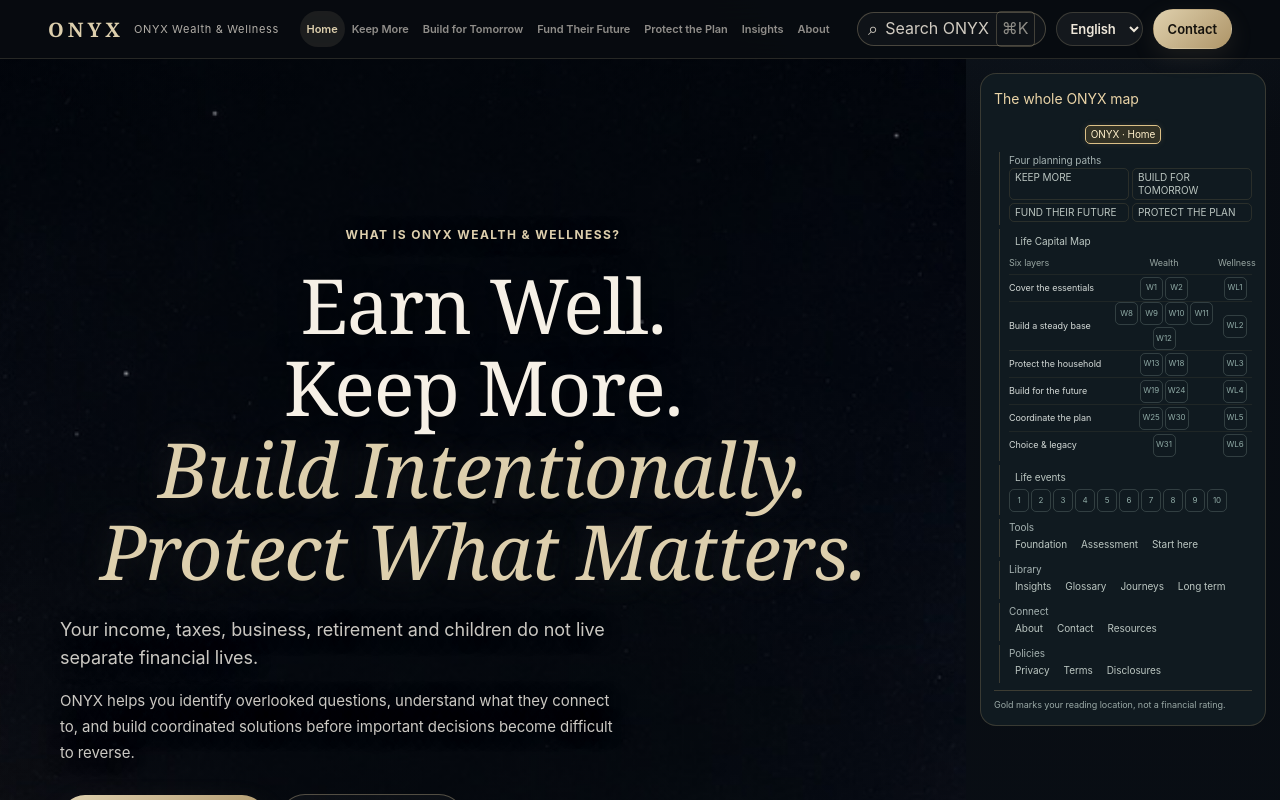
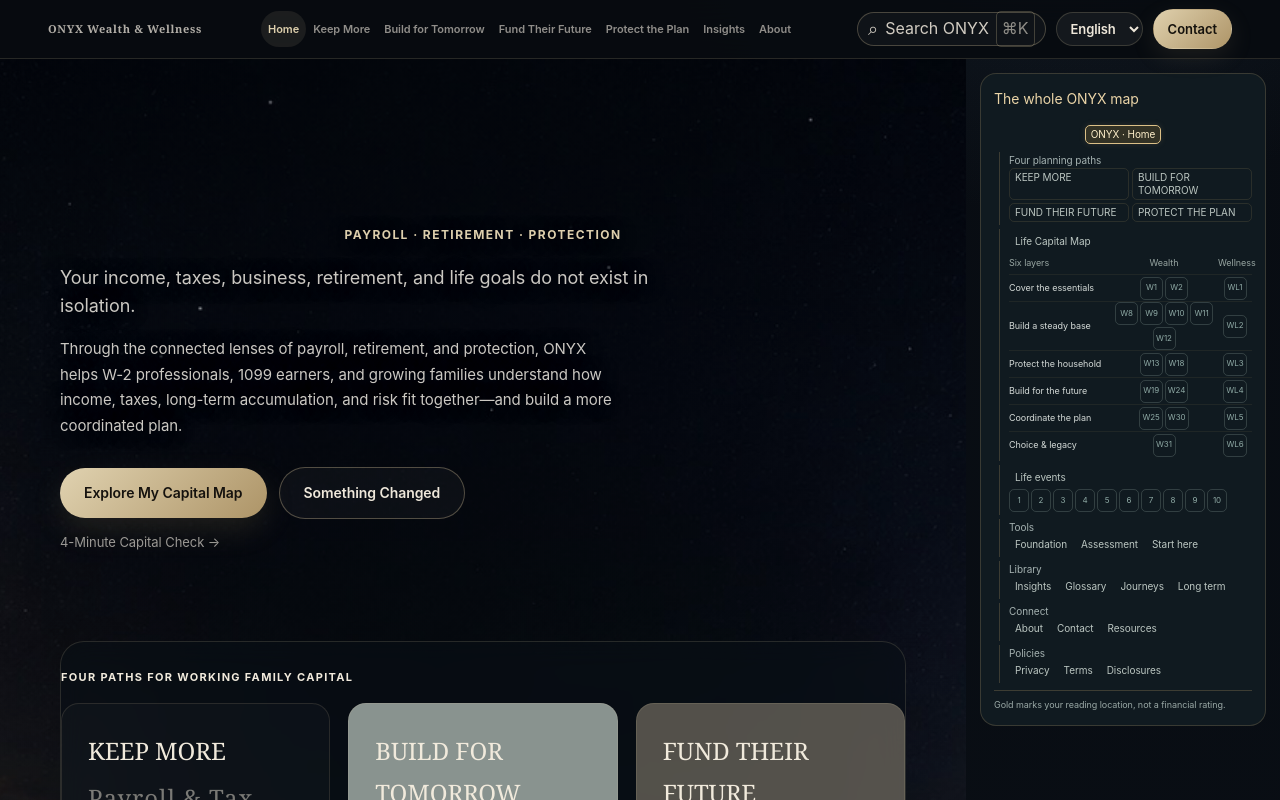
Before and after one commit to Lifamily777/onyx-website, a React (Vite) app: page / in a window 1280 px wide. Shown: the top 800 px of the page. Built offline with nearby package versions, Linux system fonts and the light colour scheme.

Commit message:
refine ONYX homepage and navigation copy

```diff
--- a/src/components/CapitalAssessmentPage.jsx
+++ b/src/components/CapitalAssessmentPage.jsx
@@ -136,7 +136,7 @@
     <h1><Localized en={<>Your Capital Map is ready.</>} zh={<>你的家庭资本地图已经生成。</>} /></h1>
     <p><Localized en={<>We’ve reviewed all six layers of your capital structure.</>} zh={<>我们已经梳理了你家庭资本结构的六个层次。</>} /></p>
     <div className={styles.previewList}><p><LocaleLabel value={"Next, we’ll show:"} /></p><ul><Localized en={<><li>your Capital Ladder</li><li>your Primary Capital Position</li><li>what your next dollar may need to do first</li></>} zh={<><p>接下来，我们将呈现：</p><ul><li>你的资本阶梯</li><li>你的首要资本位置</li><li>下一块钱可能最需要先完成什么任务</li></ul></>} /></ul></div>
-    <BilingualButton className={styles.primaryButton} onClick={onView} en="View My Capital Map" zh="查看我的资本地图" />
+    <BilingualButton className={styles.primaryButton} onClick={onView} en="View My Capital Map" zh="查看资本地图" />
     <BilingualButton className={styles.textButton} onClick={onRestart} en="Start Over" zh="重新开始" />
   </section>{confirmRestart && <RestartDialog onCancel={cancel} onConfirm={restart} />}</main>;
 }
--- a/src/components/CapitalMapPage.jsx
+++ b/src/components/CapitalMapPage.jsx
@@ -27,7 +27,7 @@
       <p className={styles.eyebrow}><LocaleLabel value={"TRUST BEFORE TRANSACTION"} /></p>
       <h1><Localized en={<>ONYX Life Capital Map</>} zh={<>人生资本地图</>} /></h1>
       <p><Localized en={<>Wealth and Wellness are two forms of life capital operating across the same six stages.</>} zh={<>财富与健康，是贯穿同一组六个人生阶段的两种生命资本。</>} /></p>
-      {showEntry && <Link className={styles.foundationLink} to={localePath('/capital-map/journey')}><Localized en={<>Explore My Capital Journey</>} zh={<>探索我的资本旅程</>} /></Link>}
+      {showEntry && <Link className={styles.foundationLink} to={localePath('/capital-map/journey')}><Localized en={<>Explore My Capital Journey</>} zh={<>探索资本旅程</>} /></Link>}
     </header>
     <nav className={styles.axisNav} aria-label="Life Capital Map views">
       <Link to={localePath('/capital-map')} aria-current={view === 'map' ? 'page' : undefined}><Localized en={<>Map</>} zh={<>全景</>} /></Link>
@@ -38,7 +38,7 @@
 
     {showEntry && <section className={styles.entryExperience}>
       <div className={styles.entryPaths}>
-        <article className={styles.primaryEntry}><span><Localized en={<>PRIMARY PATH</>} zh={<>主要入口</>} /></span><h2><Localized en={<>Explore My Capital Journey</>} zh={<>探索我的资本旅程</>} /></h2><p><Localized en={<>Explore real-life decisions, stories, trade-offs, and planning questions across Wealth and Wellness.</>} zh={<>通过真实生活决定、故事、取舍和规划问题，探索财富与健康。</>} /></p><Link to={localePath('/capital-map/journey')}><Localized en={<>Begin the Journey</>} zh={<>开始旅程 →</>} /></Link></article>
+        <article className={styles.primaryEntry}><span><Localized en={<>PRIMARY PATH</>} zh={<>主要入口</>} /></span><h2><Localized en={<>Explore My Capital Journey</>} zh={<>探索资本旅程</>} /></h2><p><Localized en={<>Explore real-life decisions, stories, trade-offs, and planning questions across Wealth and Wellness.</>} zh={<>通过真实生活决定、故事、取舍和规划问题，探索财富与健康。</>} /></p><Link to={localePath('/capital-map/journey')}><Localized en={<>Begin the Journey</>} zh={<>开始旅程 →</>} /></Link></article>
         <article><span><Localized en={<>LIFE EVENT</>} zh={<>生活事件</>} /></span><h2><Localized en={<>Something Changed</>} zh={<>有些事情发生了变化</>} /></h2><p><Localized en={<>A transaction, opportunity, family change, health change, move, or retirement window may need attention now.</>} zh={<>交易、机会、家庭或健康变化、搬迁或退休窗口，可能需要现在开始关注。</>} /></p><Link to={localePath('/capital-map/events')}><Localized en={<>Open Event Radar</>} zh={<>打开事件雷达 →</>} /></Link></article>
         <article><span><Localized en={<>OPTIONAL CHECK</>} zh={<>可选检查</>} /></span><h2><Localized en={<>4-Minute Foundation Check</>} zh={<>4分钟基础检查</>} /></h2><p><Localized en={<>Not sure where to begin? Let ONYX highlight areas worth exploring through the existing 18 questions.</>} zh={<>不确定从哪里开始？通过现有18个问题，让黑曜提示值得探索的领域。</>} /></p><Link to={localePath('/foundation')}><Localized en={<>Take the Foundation Check</>} zh={<>开始基础检查 →</>} /></Link></article>
       </div>
--- a/src/components/HomePage.jsx
+++ b/src/components/HomePage.jsx
@@ -30,11 +30,6 @@
       {/* ── 1. HERO ── */}
       <section className={styles.hero}>
         <p className={styles.heroEyebrow}>{t('home.hero.eyebrow')}</p>
-        <h1 className={styles.heroTitle}>
-          {t('home.hero.headline1')}
-          <br />
-          <span className={styles.heroEmphasis}>{t('home.hero.headline2')}</span>
-        </h1>
         <p className={styles.heroSupporting}>{t('home.hero.supporting')}</p>
         <p className={styles.heroBridge}>{t('home.hero.bridge')}</p>
         <div className={styles.heroLinks}>
@@ -46,8 +41,6 @@
           </Link>
         </div>
         <Link className={styles.tertiaryLink} to={localePath('/foundation')}>{t('home.hero.ctaTertiary')} →</Link>
-        <p className={styles.heroLine}>{t('home.hero.supportingLine')}</p>
-
         {/* Compact three-entry module. Desktop keeps this natural DOM
             position (after the full Hero); the mobile media query in
             HomePage.module.css reassigns `order` so this — and the
--- a/src/components/KnowledgePathPage.jsx
+++ b/src/components/KnowledgePathPage.jsx
@@ -34,7 +34,7 @@
     </section>
     <section className={styles.tools}>
       <div><p className={styles.eyebrow}>{zh ? '继续探索' : 'KEEP EXPLORING'}</p><h2>{zh ? '把知识放回你自己的资本地图。' : 'Put the knowledge back into your own Capital Map.'}</h2></div>
-      <div className={styles.actions}><Link to={localePath('/capital-map')}>{zh ? '探索我的资本地图' : 'Explore My Capital Map'}</Link><Link to={localePath('/capital-map/events')}>{zh ? '最近发生了变化' : 'Something Changed'}</Link></div>
+      <div className={styles.actions}><Link to={localePath('/capital-map')}>{zh ? '探索资本地图' : 'Explore My Capital Map'}</Link><Link to={localePath('/capital-map/events')}>{zh ? '最近发生了变化' : 'Something Changed'}</Link></div>
     </section>
     <nav className={styles.related} aria-label={zh ? '其他知识路径' : 'Other knowledge paths'}>{otherPaths.map((item) => <Link key={item.id} to={localePath(`/${item.id}`)}>{zh ? item.eyebrowZh : item.eyebrow}<small>{zh ? item.subtitleZh : item.subtitle}</small></Link>)}</nav>
     <footer className={styles.disclaimer}>{zh ? EDUCATIONAL_GUIDANCE_DISCLAIMER.zh : EDUCATIONAL_GUIDANCE_DISCLAIMER.en}</footer>
--- a/src/components/Nav.jsx
+++ b/src/components/Nav.jsx
@@ -21,7 +21,6 @@
     <nav className={styles.nav}>
       <div className={styles.inner}>
         <Link to={localePath('/')} className={styles.logo}>
-          <span className={styles.logoEn}>{t('brand.shortName')}</span>
           <span className={styles.logoName}>{t('footer.officialName')}</span>
         </Link>
         <div className={styles.links}>
--- a/src/components/Nav.module.css
+++ b/src/components/Nav.module.css
@@ -13,13 +13,12 @@
 /* Black-gold night navigation */
 .nav { background: rgba(7, 11, 16, .82); border-bottom-color: rgba(210, 191, 150, .16); backdrop-filter: blur(22px); }
 .inner { max-width: 1380px; }
-.logo { display: flex; align-items: center; gap: 10px; color: #f7f0e2; }
-.logoEn { color: var(--gold-light); letter-spacing: .2em; }
-.logoName { color: rgba(245, 239, 227, .72); font-size: 11px; letter-spacing: .06em; white-space: nowrap; }
+.logo { display: flex; align-items: center; color: #f7f0e2; }
+.logoName { color: var(--gold-light); font-family: var(--font-editorial); font-size: 17px; font-weight: 600; letter-spacing: .045em; white-space: nowrap; }
 .nb { color: rgba(245, 239, 227, .72); }
 .nb:hover, .on { color: var(--gold-light); }
 .cta { color: #14110c; background: linear-gradient(135deg, #dfd0ad, #ae9568); border-radius: var(--radius-pill); box-shadow: 0 8px 24px rgba(184, 160, 113, .12); }
-@media (max-width: 760px) { .logoName { display: none; } }
+@media (max-width: 760px) { .logoName { font-size: 14px; letter-spacing: .02em; } }
 
 .inner {
   max-width: 1380px;
--- a/src/locales/en.js
+++ b/src/locales/en.js
@@ -50,17 +50,14 @@
 
   home: {
     hero: {
-      eyebrow: 'What is ONYX Wealth & Wellness?',
-      headline1: 'Earn Well. Keep More.',
-      headline2: 'Build Intentionally. Protect What Matters.',
+      eyebrow: 'PAYROLL · RETIREMENT · PROTECTION',
       supporting:
-        'Your income, taxes, business, retirement and children do not live separate financial lives.',
+        'Your income, taxes, business, retirement, and life goals do not exist in isolation.',
       bridge:
-        'ONYX helps you identify overlooked questions, understand what they connect to, and build coordinated solutions before important decisions become difficult to reverse.',
+        'Through the connected lenses of payroll, retirement, and protection, ONYX helps W-2 professionals, 1099 earners, and growing families understand how income, taxes, long-term accumulation, and risk fit together—and build a more coordinated plan.',
       ctaPrimary: 'Explore My Capital Map',
       ctaSecondary: 'Something Changed',
       ctaTertiary: '4-Minute Capital Check',
-      supportingLine: 'Keep more of what you earn. Build for tomorrow. Fund their future. Protect the plan.',
     },
     why: {
       label: 'WHY CHOOSE ONYX?',
--- a/src/locales/zh.js
+++ b/src/locales/zh.js
@@ -52,16 +52,13 @@
 
   home: {
     hero: {
-      eyebrow: '什么是 ONYX Wealth & Wellness · 黑曜财商？',
-      headline1: '把钱赚明白，把税理清楚，',
-      headline2: '把未来安排好，把家保护好。',
-      supporting: '收入、税务、生意、退休和孩子，从来不是互不相关的几件事。',
+      eyebrow: 'PAYROLL · RETIREMENT · PROTECTION',
+      supporting: '收入、税务、生意、退休等人生目标，从来都不是彼此孤立的。',
       bridge:
-        'ONYX 帮助你发现容易忽略的问题，看清它们之间的联系，并围绕家庭真正需要解决的事情逐步搭建协调的解决方案。',
-      ctaPrimary: '探索我的资本地图',
+        '黑曜以 Payroll、Retirement 和 Protection 为重要切入点，帮助 W-2 工薪人士、1099 自雇人士及成长型家庭看清收入、税务、长期积累与风险保障之间的联系，逐步建立系统、协调的规划。',
+      ctaPrimary: '探索资本地图',
       ctaSecondary: '最近发生了变化',
       ctaTertiary: '4分钟资本检查',
-      supportingLine: '留下更多，为明天积累，为孩子准备，保护家庭计划。',
     },
     why: {
       label: '为什么选择 ONYX？',
```
Also changed, not shown: src/components/AboutSammiPage.jsx (+2 -2 lines).
